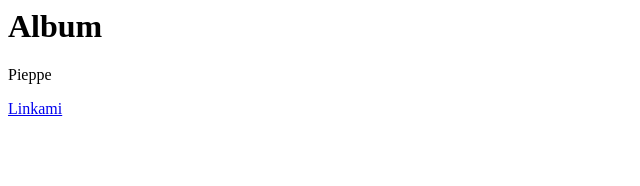
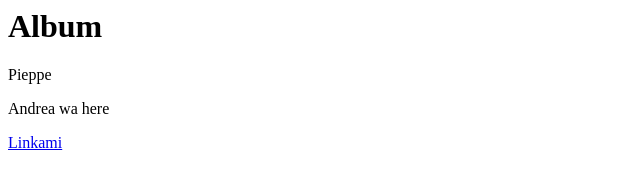
Before and after one commit to anbabuin/pw2018c-1, a plain HTML site: page ciak.htm in a window 1280 px wide. Shown: the whole page, without its empty margins (0-640 px from the left). Drawn offline with Linux system fonts and the light colour scheme.

Commit message:
Andrea modified the file

```diff
--- a/ciak.htm
+++ b/ciak.htm
@@ -5,6 +5,7 @@
     <body>
         <h1>Album</h1>
         <p>Pieppe</p>
+        <p>Andrea wa here</p>
         <a href="dashboard.html">Linkami</a>
     </body>
 </html>
```
